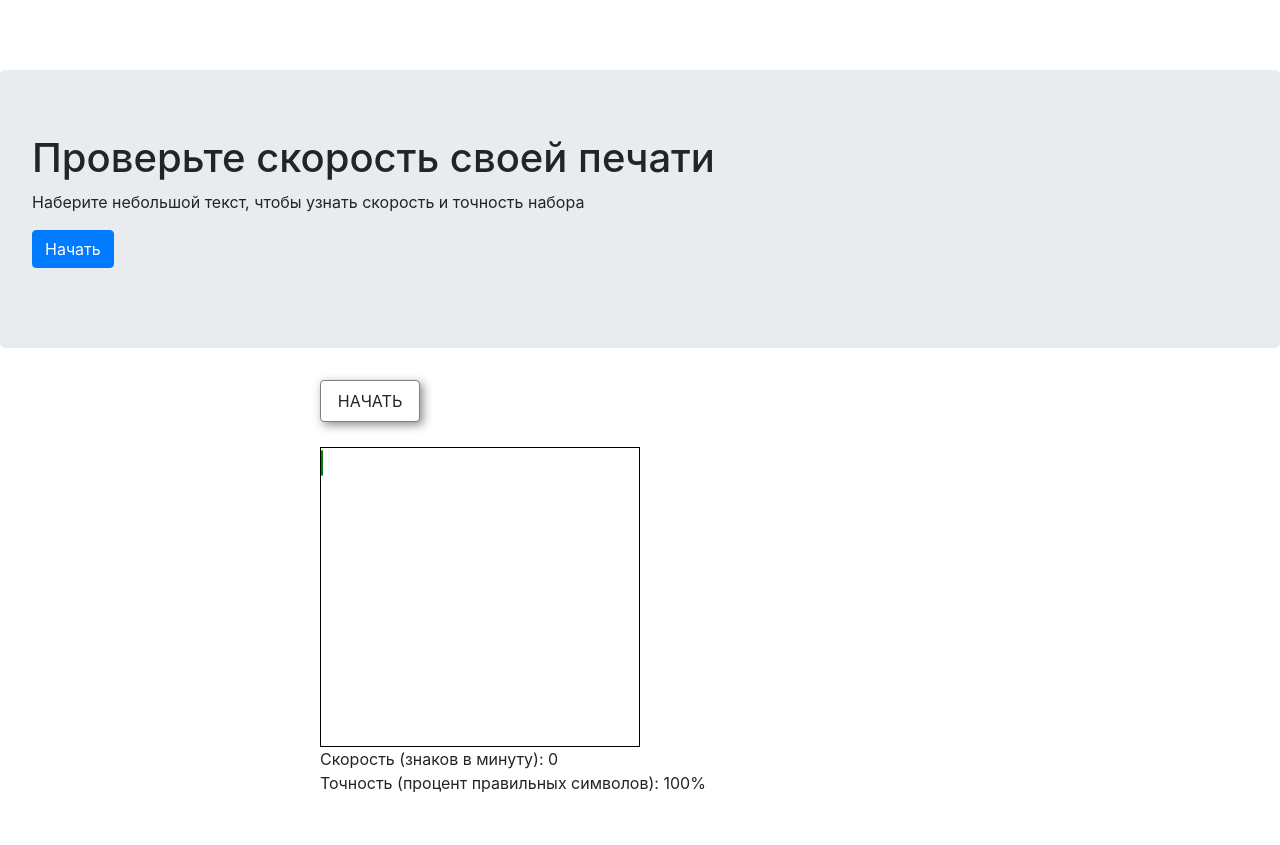
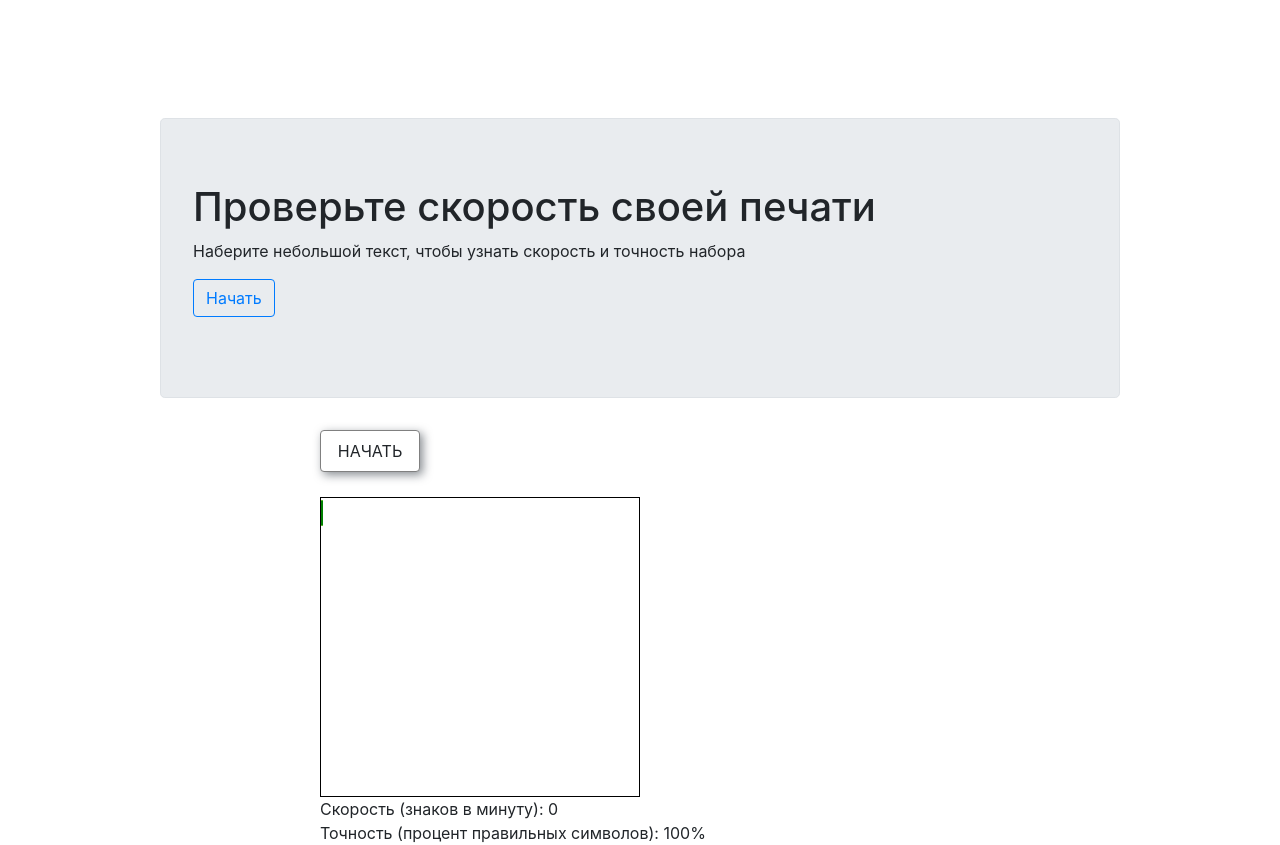
Before and after one commit to KseniaIkud/Touch-typing-app, a React (Create React App) app: page / in a window 1280 px wide. Before the commit the page ends 800 px from the top, so only its background shows below. Built offline with nearby package versions, Linux system fonts and the light colour scheme.

Commit message:
styles updated for start component

```diff
--- a/src/components/Start.jsx
+++ b/src/components/Start.jsx
@@ -1,16 +1,16 @@
-import React, { useState } from 'react';
+import React from 'react';
 import 'bootstrap/dist/css/bootstrap.min.css';
 import { Jumbotron, Button } from 'react-bootstrap';
 
 const Start = () => {
     return (
-        <Jumbotron>
+        <Jumbotron className="w-75 mt-5 mx-auto border">
             <h1>Проверьте скорость своей печати</h1>
             <p>
                 Наберите небольшой текст, чтобы узнать скорость и точность набора
             </p>
             <p>
-                <Button variant="primary">Начать</Button>
+                <Button variant="outline-primary">Начать</Button>
             </p>
         </Jumbotron>
     )
```
